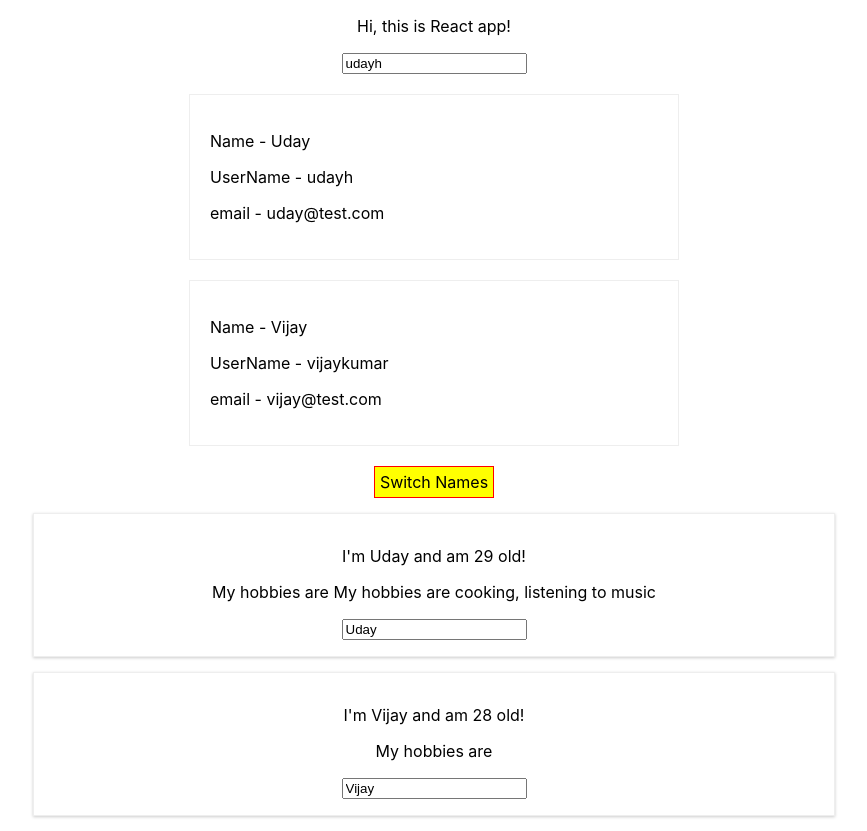
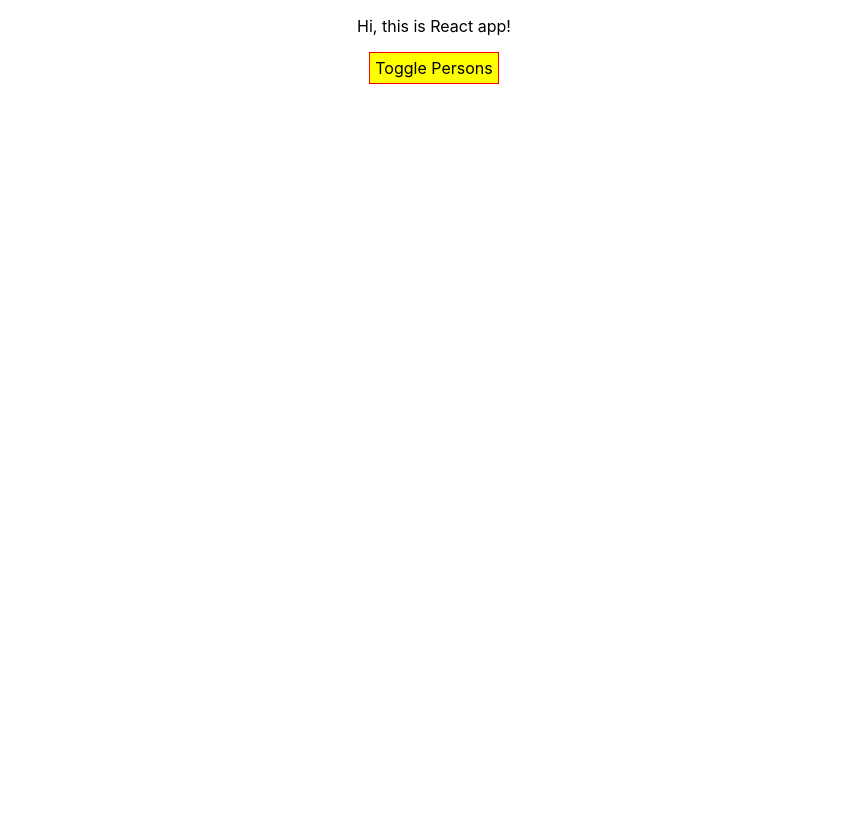
Before and after one commit to uphugar/react-learn, a React (Create React App) app: page / in a window 1280 px wide. Shown: the whole page, without its empty margins (206-1073 px from the left). After the commit the page ends 800 px from the top, so only its background shows below. Built offline with nearby package versions, Linux system fonts and the light colour scheme.

Commit message:
rendering content conditionally #53

```diff
--- a/src/App.js
+++ b/src/App.js
@@ -40,10 +40,15 @@
         {name:'Uday', age:29, hobbies:'My hobbies are cooking, listening to music'},
         {name:event.target.value, age:28},
         {name:'Vinay', age:19 }
-      ]
+      ],
+      showPersons:false
     })
   }
 
+  togglePersons = ()=>{
+    const doesShow = this.state.showPersons;
+    this.setState({showPersons : !doesShow});
+  }
   userNameChangeHandler =(event) =>{
     this.setState({
       users:[
@@ -65,11 +70,14 @@
     return(
     <div className="App">
       <p>Hi, this is React app!</p>
-      <UserInput usernameHandler={this.userNameChangeHandler} username={this.state.users[0].username}/>
+      {/* <UserInput usernameHandler={this.userNameChangeHandler} username={this.state.users[0].username}/>
       <UserOutput name={this.state.users[0].name} email={this.state.users[0].email} username={this.state.users[0].username}/>
-      <UserOutput name={this.state.users[1].name} email={this.state.users[1].email} username={this.state.users[1].username}/>
+      <UserOutput name={this.state.users[1].name} email={this.state.users[1].email} username={this.state.users[1].username}/> */}
 
-      <button style={buttonStyle} onClick={this.switchNameHandler.bind(this,'Udaya P ')}>Switch Names</button>
+      <button style={buttonStyle} onClick={this.togglePersons}>Toggle Persons</button>
+      {
+        this.state.showPersons ?
+        <div>
       <Person
         name={this.state.persons[0].name}
         age={this.state.persons[0].age}
@@ -82,6 +90,9 @@
         nameChanged={this.nameChangedHandler}
         >{this.state.persons[1].hobbies}
       </Person>
+      </div> :null
+      }
+
       {/* <header className="App-header">
 
         <p>
```
